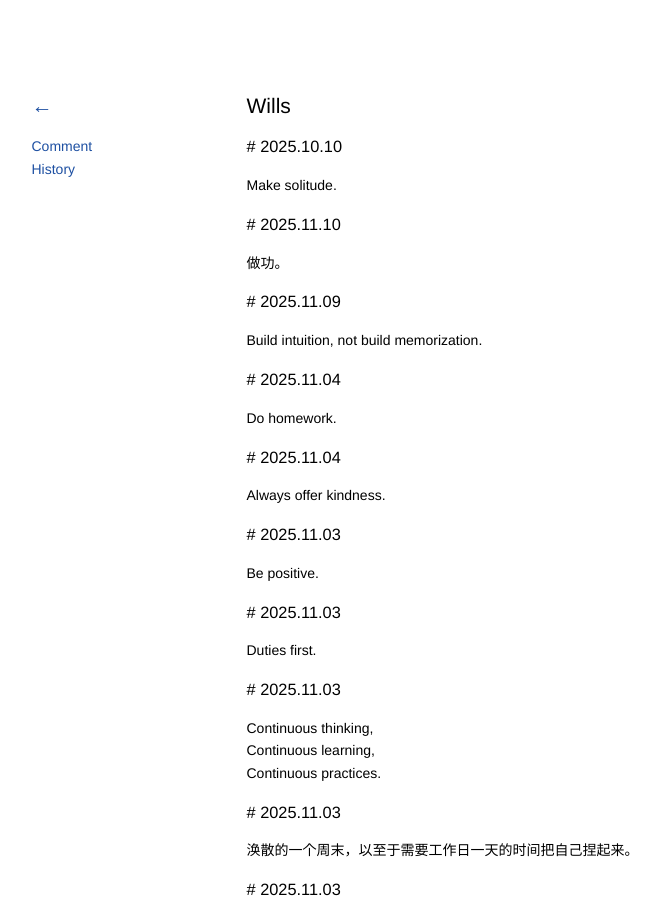
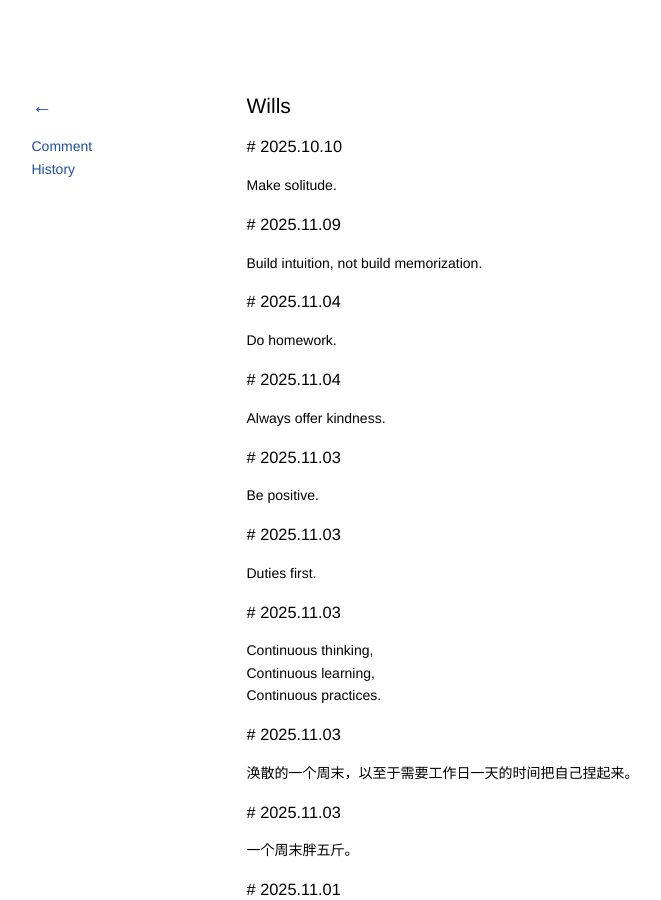
Before and after one commit to kidlj/awei, a Jekyll site: the page built from _wiki/wills.md, in a window 1280 px wide and 900 px high. Shown: the whole window, without its empty margins (101-762 px from the left). Built offline with Jekyll 4.4.1, drawn with Linux system fonts in a browser that asks for light colours.

Commit message:
update wills

```diff
--- a/_wiki/wills.md
+++ b/_wiki/wills.md
@@ -5,10 +5,6 @@ title: Wills
 ### 2025.10.10
 
 Make solitude.
-
-### 2025.11.10
-
-做功。
 
 ### 2025.11.09
 
```
